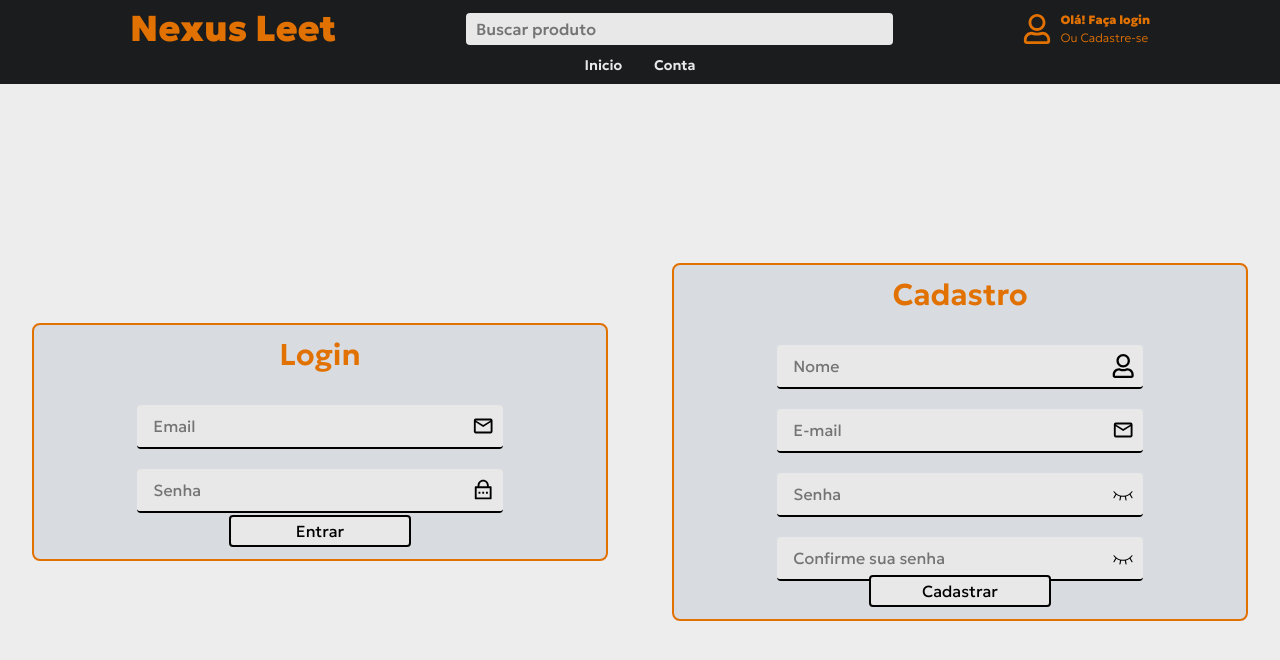
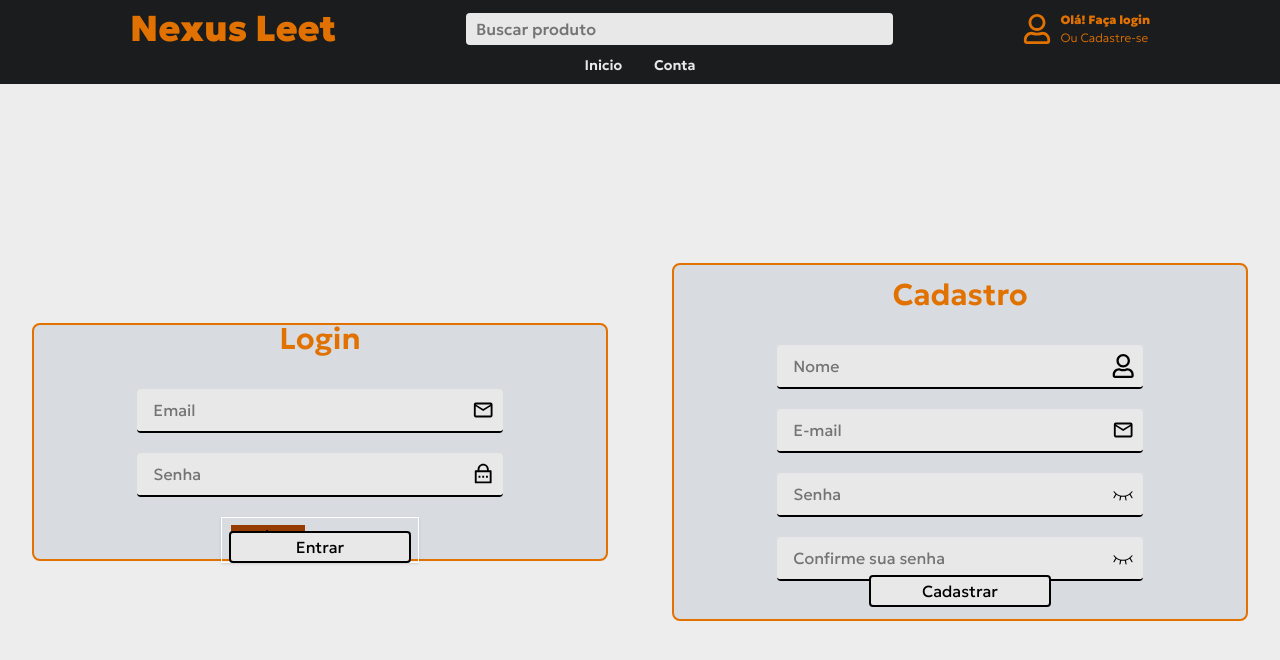
Before and after one commit to gustavocarvalho-ra/NextJs-NexusLeet, a Next.js app: page /my-account in a window 1280 px wide. Shown: the top 660 px of the page. Built offline with nearby package versions, Linux system fonts and the light colour scheme; no server answers.

Commit message:
feat: test input

```diff
--- a/src/app/components/login/LoginForm.tsx
+++ b/src/app/components/login/LoginForm.tsx
@@ -7,6 +7,7 @@ import { MdOutlineMail } from "react-icons/md";
 import { RiLockPasswordLine } from "react-icons/ri";
 import { DivInputIcon } from "../ui/DivInputIcon";
 import { Button } from "../ui/ButtonForm";
+import InputAt from "../ui/inputAnim";
 
 
 
@@ -53,6 +54,7 @@ export default function LoginForm() {
               onChange={(e) => setPassword(e.target.value)}
               icon={RiLockPasswordLine}
             />
+            <InputAt />
             <Button type="submit">
               Entrar
             </Button>
```
